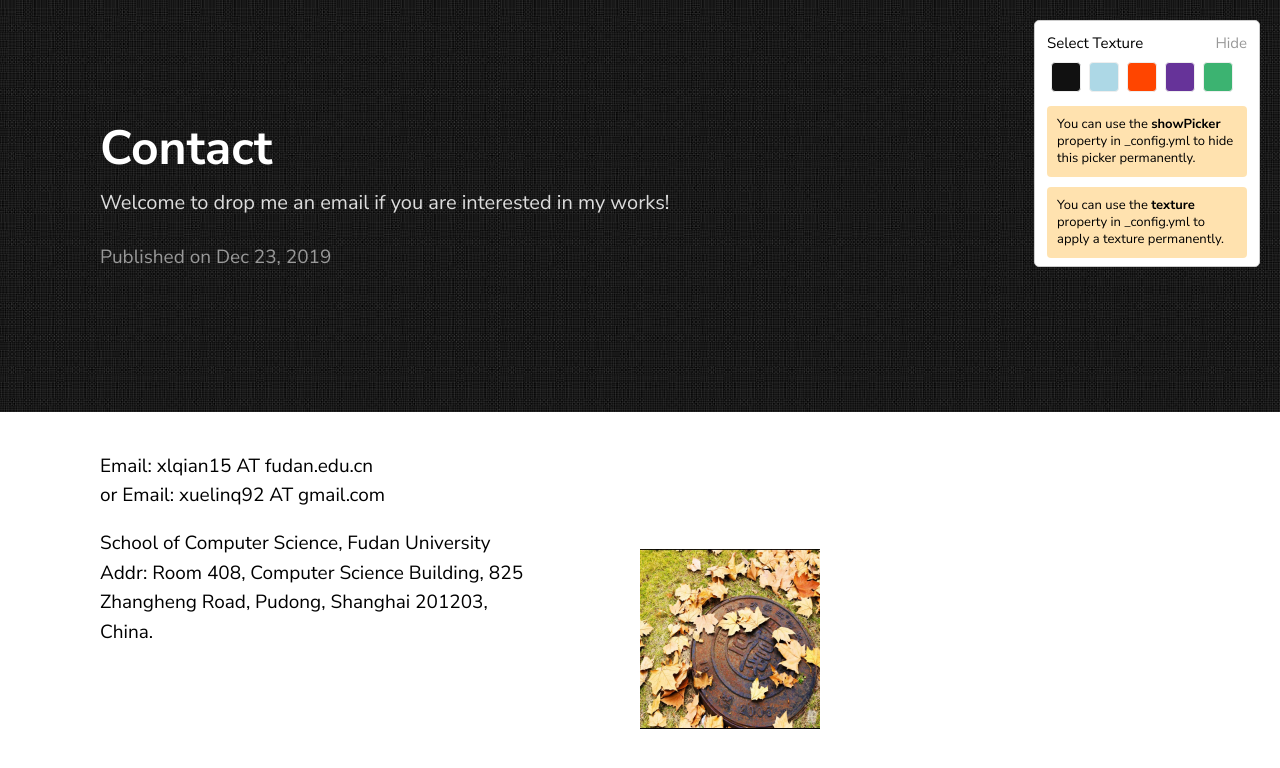
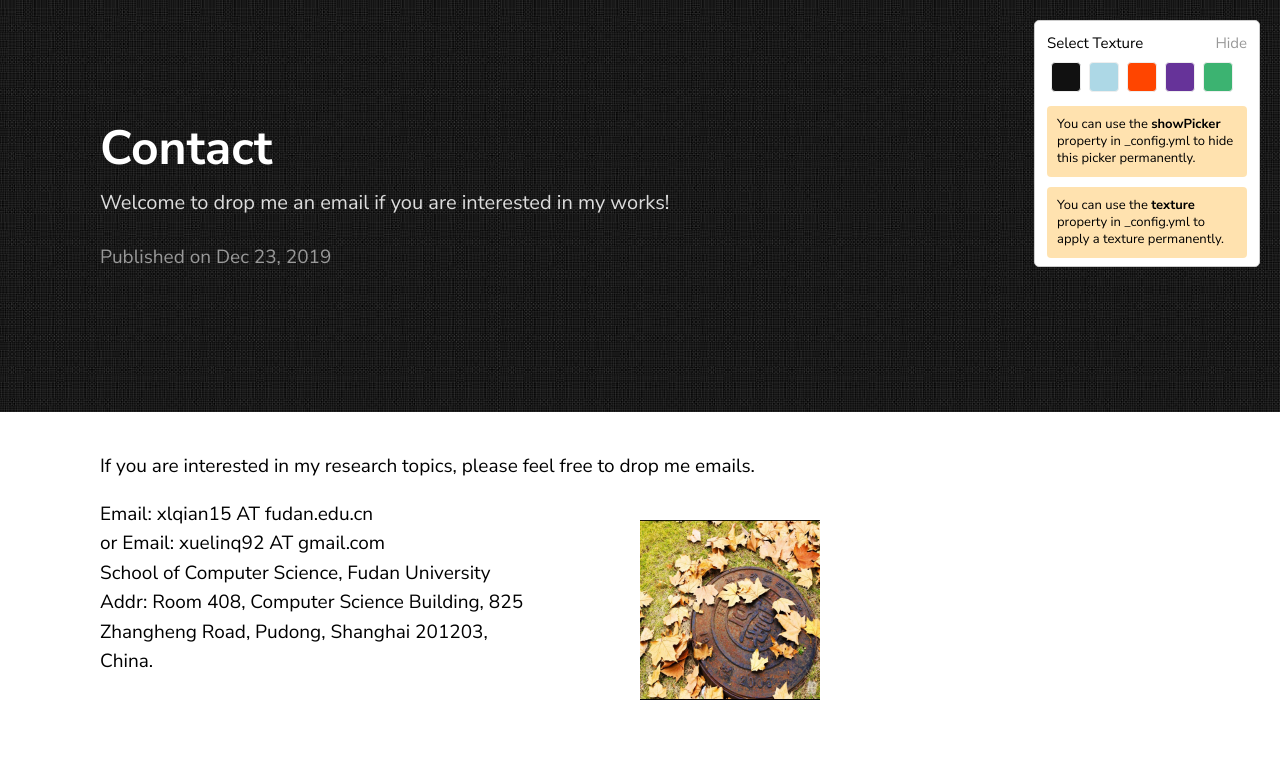
Before and after one commit to naiq/naiq.github.io, a Jekyll site: the page built from _posts/2019-06-30-concat.markdown, in a window 1280 px wide. Shown: the top 768 px of the page. Built offline with Jekyll 4.4.1, drawn with Linux system fonts in a browser that asks for light colours.

Commit message:
Update 2019-06-30-concat.markdown

```diff
--- a/_posts/2019-06-30-concat.markdown
+++ b/_posts/2019-06-30-concat.markdown
@@ -4,12 +4,14 @@ title:  "Contact"
 description: Welcome to drop me an email if you are interested in my works!
 date:   2019-12-23 21:03:36 +0530
 ---
-Email: xlqian15 AT fudan.edu.cn
-or Email: xuelinq92 AT gmail.com
-
+If you are interested in my research topics, please feel free to drop me emails.
 <div>
 <img src="/img/about/fudan.png" alt="." width="180" height="180" align="right">
 <span style="display:inline-block;width:60%;word-wrap:break-word;white-space:normal;">
+Email: xlqian15 AT fudan.edu.cn
+<br>
+or Email: xuelinq92 AT gmail.com
+<br>
 School of Computer Science, Fudan University
 <br>
 Addr: Room 408, Computer Science Building, 825 Zhangheng Road, Pudong, Shanghai 201203, China.
```
